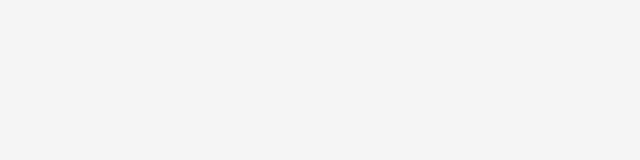
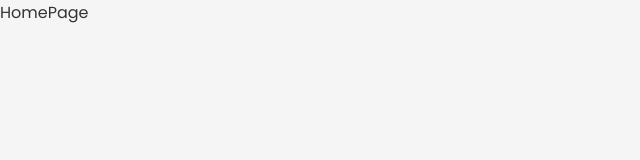
Before and after one commit to prajeshElEvEn/explicit-web, a React (Create React App) app: page / in a window 1280 px wide. Shown: the top 160 px of the page, without its empty margins (0-640 px from the left). Built offline with nearby package versions, Linux system fonts and the light colour scheme.

Commit message:
- added router

```diff
--- a/package.json
+++ b/package.json
@@ -8,6 +8,7 @@
     "@testing-library/user-event": "^13.5.0",
     "react": "^18.2.0",
     "react-dom": "^18.2.0",
+    "react-router-dom": "^6.11.2",
     "react-scripts": "5.0.1",
     "web-vitals": "^2.1.4"
   },
--- a/src/App.js
+++ b/src/App.js
@@ -1,10 +1,14 @@
+import { Route, Routes } from 'react-router-dom';
 import './styles/App.css';
+import HomePage from './pages/HomePage';
 
 function App() {
   return (
-    <div className="App">
-
-    </div>
+    <>
+      <Routes>
+        <Route path="/" element={<HomePage />} />
+      </Routes>
+    </>
   );
 }
 
--- a/src/index.js
+++ b/src/index.js
@@ -2,10 +2,13 @@
 import ReactDOM from 'react-dom/client';
 import './styles/index.css';
 import App from './App';
+import { BrowserRouter } from 'react-router-dom';
 
 const root = ReactDOM.createRoot(document.getElementById('root'));
 root.render(
-  <React.StrictMode>
-    <App />
-  </React.StrictMode>
+  <BrowserRouter>
+    <React.StrictMode>
+      <App />
+    </React.StrictMode>
+  </BrowserRouter>
 )
```
Also changed, not shown: 1 other file (tests, documents, lock files or other folders).
